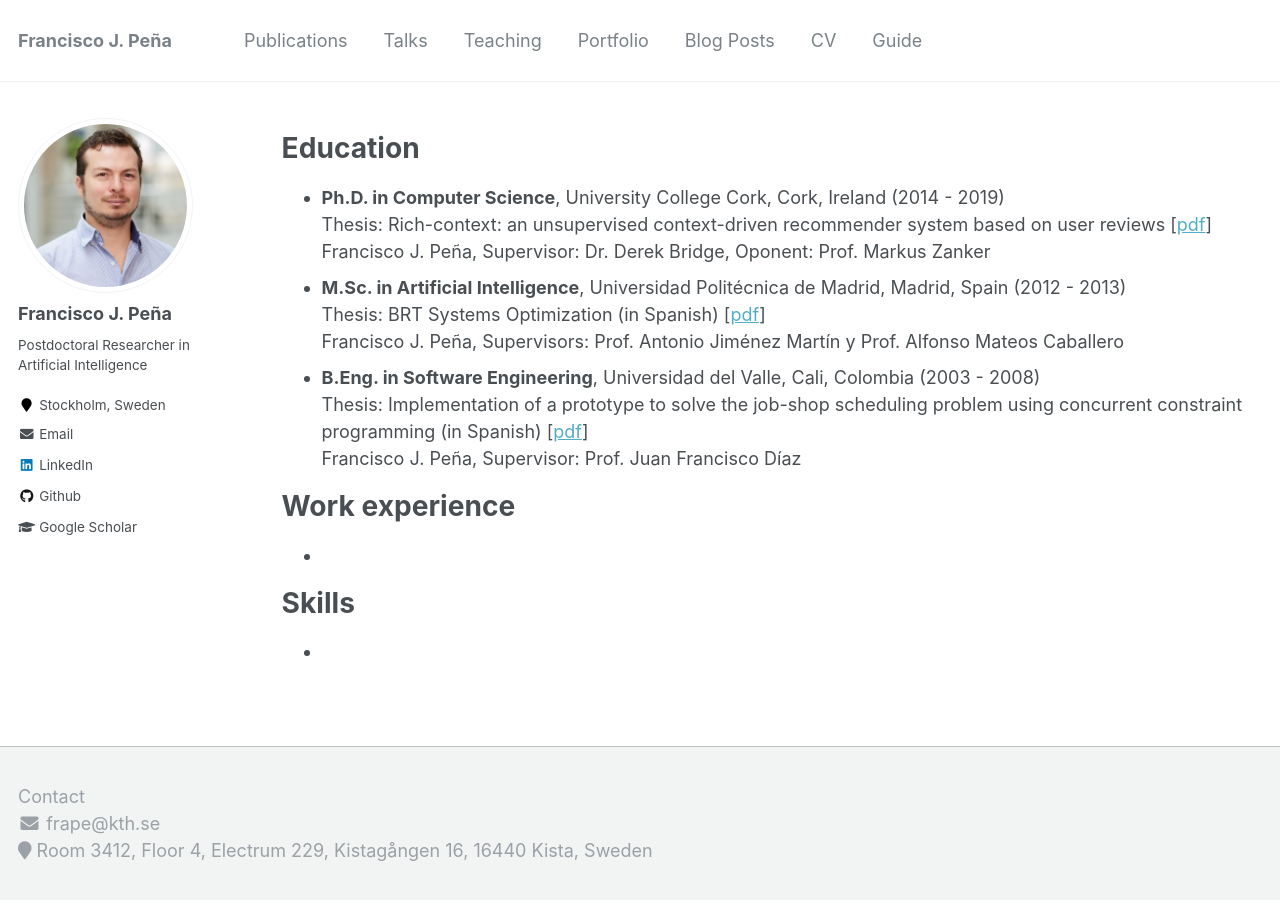
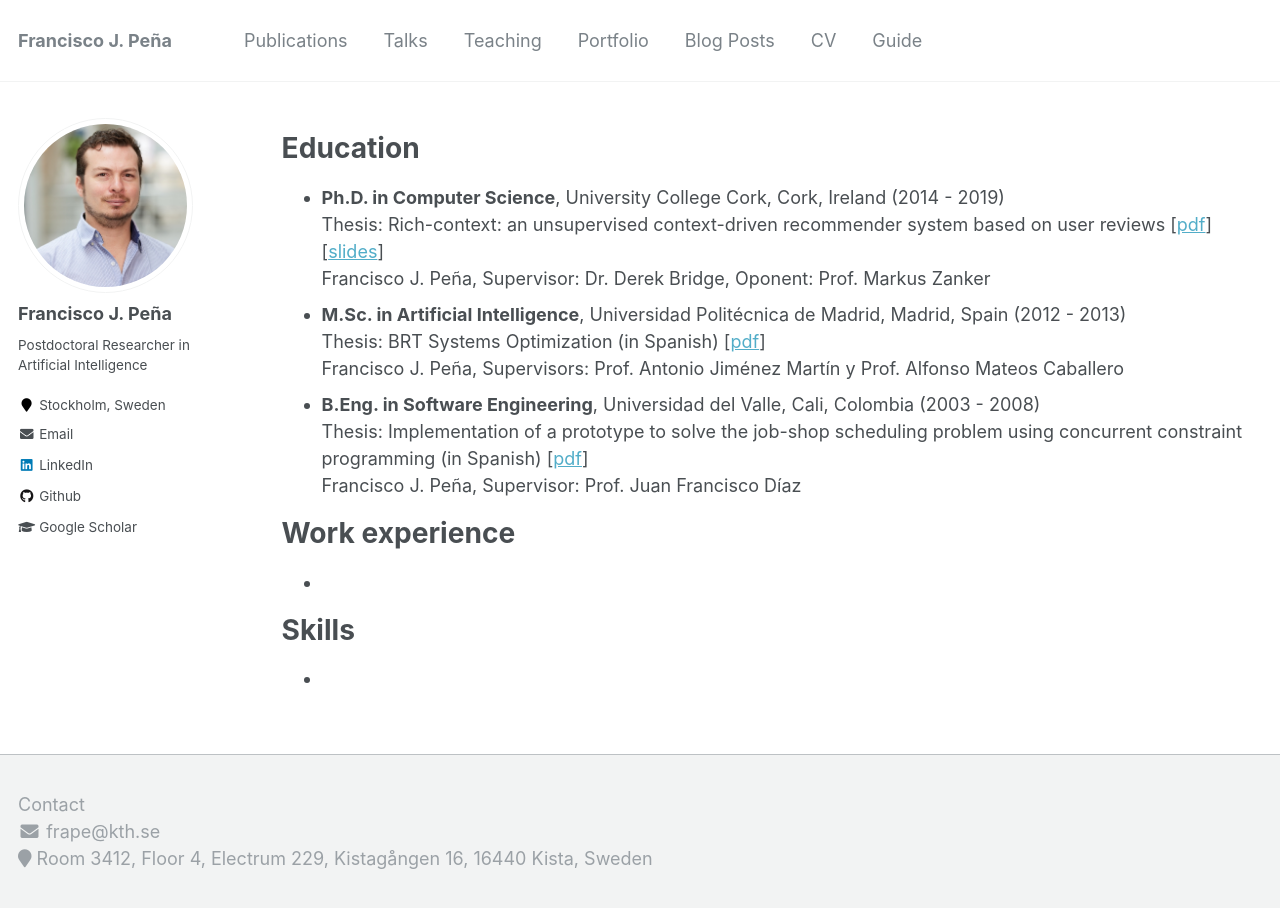
Before and after one commit to melqkiades/melqkiades.github.io, a Jekyll site: the page built from _pages/cv.md, in a window 1280 px wide. Built offline with Jekyll 4.4.1, drawn with Linux system fonts in a browser that asks for light colours.

Commit message:
Updated the CV page

```diff
--- a/_pages/cv.md
+++ b/_pages/cv.md
@@ -12,7 +12,7 @@ redirect_from:
 Education
 ======
 * **Ph.D. in Computer Science**, University College Cork, Cork, Ireland (2014 - 2019)<br>
-  Thesis: Rich-context: an unsupervised context-driven recommender system based on user reviews \[[pdf](http://melqkiades.github.io/files/download/thesis/phd-thesis.pdf)\]<br>
+  Thesis: Rich-context: an unsupervised context-driven recommender system based on user reviews \[[pdf](http://melqkiades.github.io/files/download/thesis/phd-thesis.pdf)\] \[[slides](http://melqkiades.github.io/files/download/thesis/phd-slides.pdf)\]<br>
   Francisco J. Peña, Supervisor: Dr. Derek Bridge, Oponent: Prof. Markus Zanker
 * **M.Sc. in Artificial Intelligence**, Universidad Politécnica de Madrid, Madrid, Spain (2012 - 2013)<br>
   Thesis: BRT Systems Optimization (in Spanish) \[[pdf](http://melqkiades.github.io/files/download/thesis/msc-thesis.pdf)\]<br>
```
